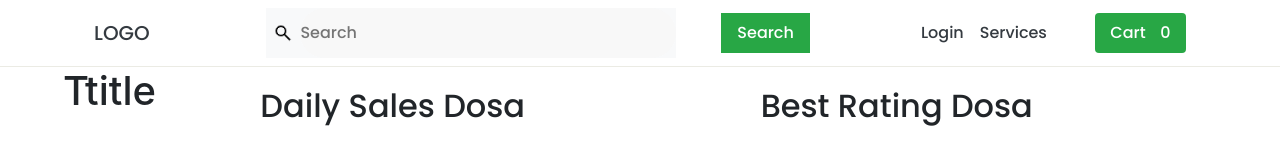
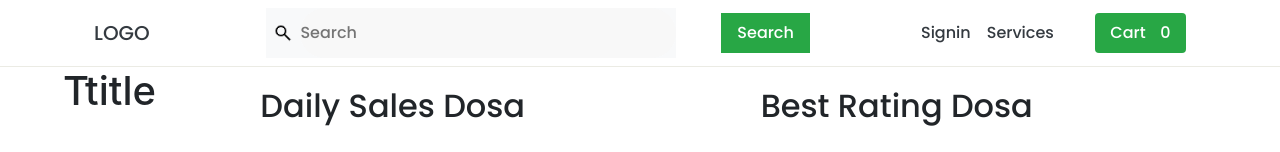
Before and after one commit to gvinod2016/myitems, a React (Create React App) app: page / in a window 1280 px wide. Shown: the top 152 px of the page. Built offline with nearby package versions, Linux system fonts and the light colour scheme.

Commit message:
add the link  of home in header section

```diff
--- a/src/component/header/header.js
+++ b/src/component/header/header.js
@@ -37,7 +37,7 @@ export default function Header() {
         <>
             <div className="sec-header">
                 <nav className="container px-4 navbar justify-content-between navbar-expand-lg navbar-light">
-                    <Link className="navbar-brand text-dark" to="#">LOGO</Link>
+                    <Link className="navbar-brand text-dark" to="/home">LOGO</Link>
                     <div className="col-6 p-0">
                         <div className="row justify-content-between align-items-center m-0">
                             <div className="col-9 bg-light text-dark p-0">
@@ -60,7 +60,7 @@ export default function Header() {
                     <div className="col-3 p-0" id="navbarSupportedContent">
                         <ul className="navbar-nav justify-content-between">
                             <li className="nav-item active row m-0">
-                                <Link className="nav-link text-dark" to="#">Login</Link>
+                                <Link className="nav-link text-dark" to="signin">Signin</Link>
                                 <div className="selet nav-link text-dark"> Services</div>
                                 <div className="option">
                                     <div>
```
